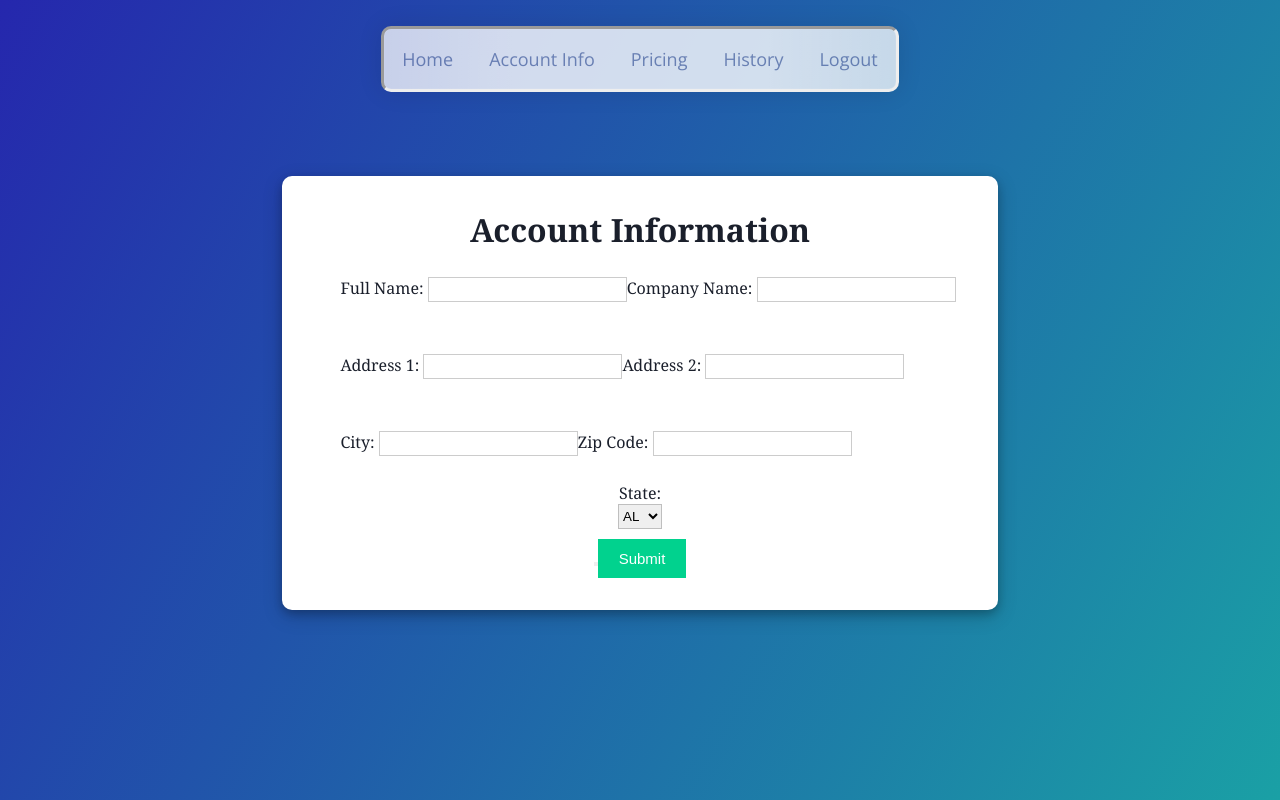
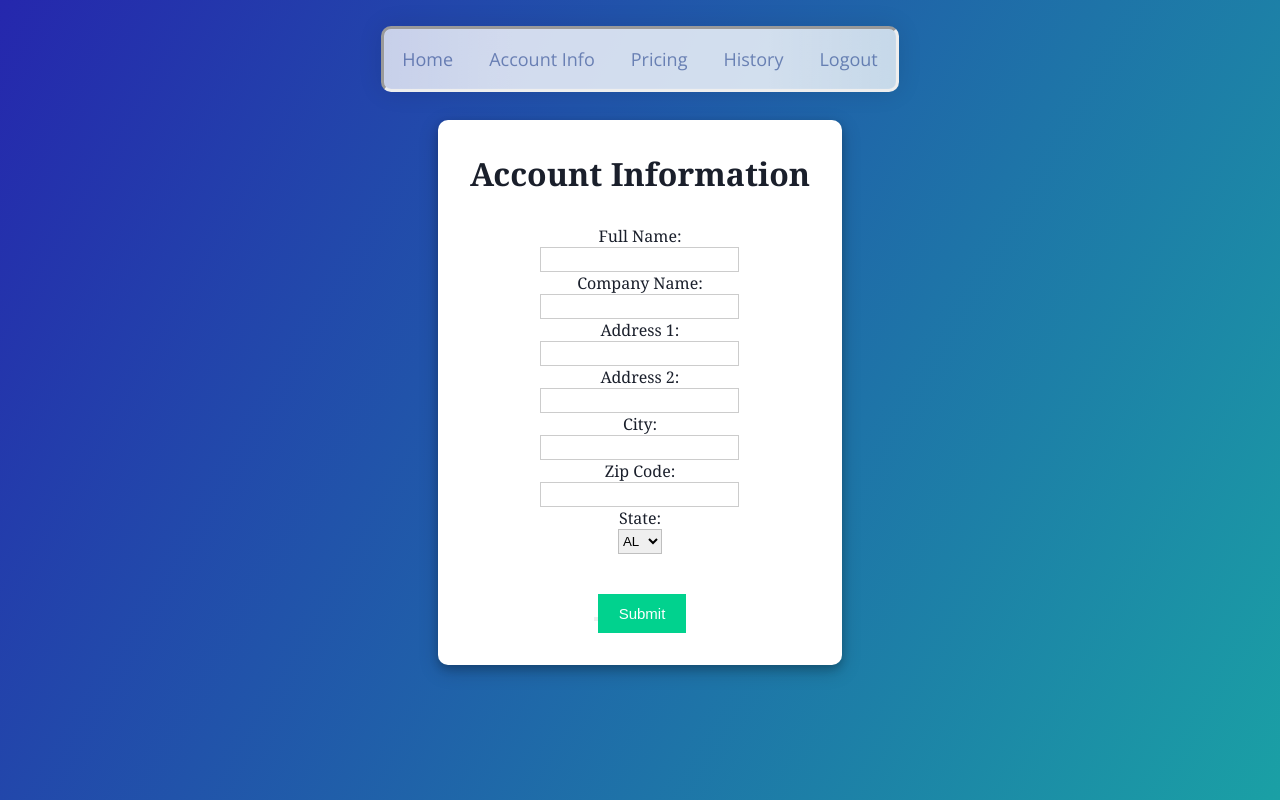
Before and after one commit to mmateen19/4353Project, a React (Create React App) app in the folder gasprice-app/: page /home/accountinfo in a window 1280 px wide. Built offline with nearby package versions, Linux system fonts and the light colour scheme.

Commit message:
updating accountinfo page again and history page

```diff
--- a/gasprice-app/src/components/AccountInfoForm.css
+++ b/gasprice-app/src/components/AccountInfoForm.css
@@ -9,15 +9,16 @@
   align-items: center;
   justify-content: center;
   flex-direction: column;
+  padding:30px;
 
 }
 
 .input-sections {
 
-  align-items: center;
+  display: contents;
   margin: 1rem;
-  padding: 10px;
-  margin-right: auto;
+  padding: 20px;
+  margin-top:10px;
 }
 
 input[type="text"],
--- a/gasprice-app/src/components/FuelQuoteForm.js
+++ b/gasprice-app/src/components/FuelQuoteForm.js
@@ -23,8 +23,10 @@ const FuelQuoteForm = () => {
           </div>
           <div className="input-container">
             <label>
-              Delivery Address: *Fake Address here from DB account info*
+              Delivery Address:
             </label>
+            <p>4800 Calhoun Rd, Houston, TX 77004</p>
+            {/* <input type="text" name="address" /> */}
           </div>
           <div className="input-container">
             <label>Delivery Date</label>
--- /dev/null
+++ b/gasprice-app/src/components/History.css
@@ -0,0 +1,8 @@
+.display-container {
+    background-color: white;
+    color: #1a1f2b;
+    padding: 2rem;
+    box-shadow: 0 4px 8px 0 rgba(0, 0, 0, 0.2), 0 6px 20px 0 rgba(0, 0, 0, 0.19);
+    border-radius: 10px;
+    margin-bottom: 15px;
+  }
--- a/gasprice-app/src/components/History.jsx
+++ b/gasprice-app/src/components/History.jsx
@@ -1,5 +1,18 @@
 import React from "react";
 import CustNav from "./CustNav";
+import "./History.css"
+
+
+const renderForm2 = () =>
+
+{
+    return(
+        <div className = "display-container">
+            <h1>this is where we're displaying the history</h1>
+        </div>
+
+    );
+};
 
 const History = () => {
     return (
@@ -7,7 +20,8 @@ const History = () => {
             <div className="navbar">
                 <CustNav />
             </div>
-            <h1>This is where we display fuel quote history.</h1>
+            <div>{renderForm2()}</div>
+
         </div>
     );
 };
```
